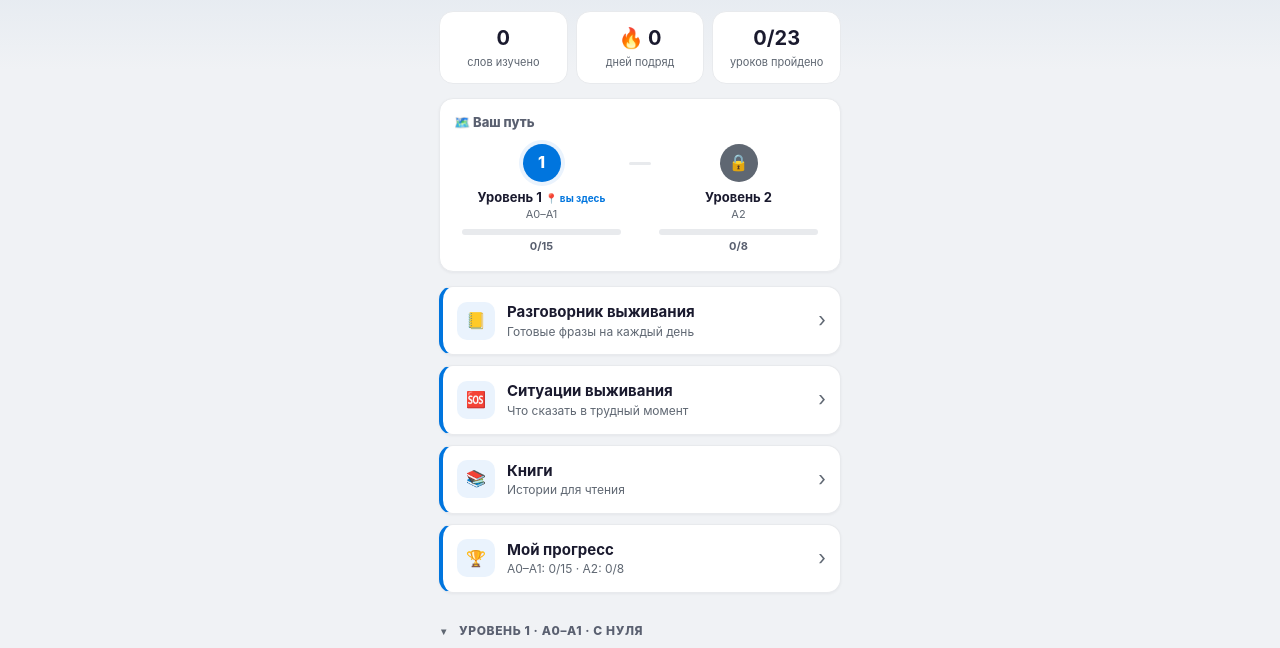
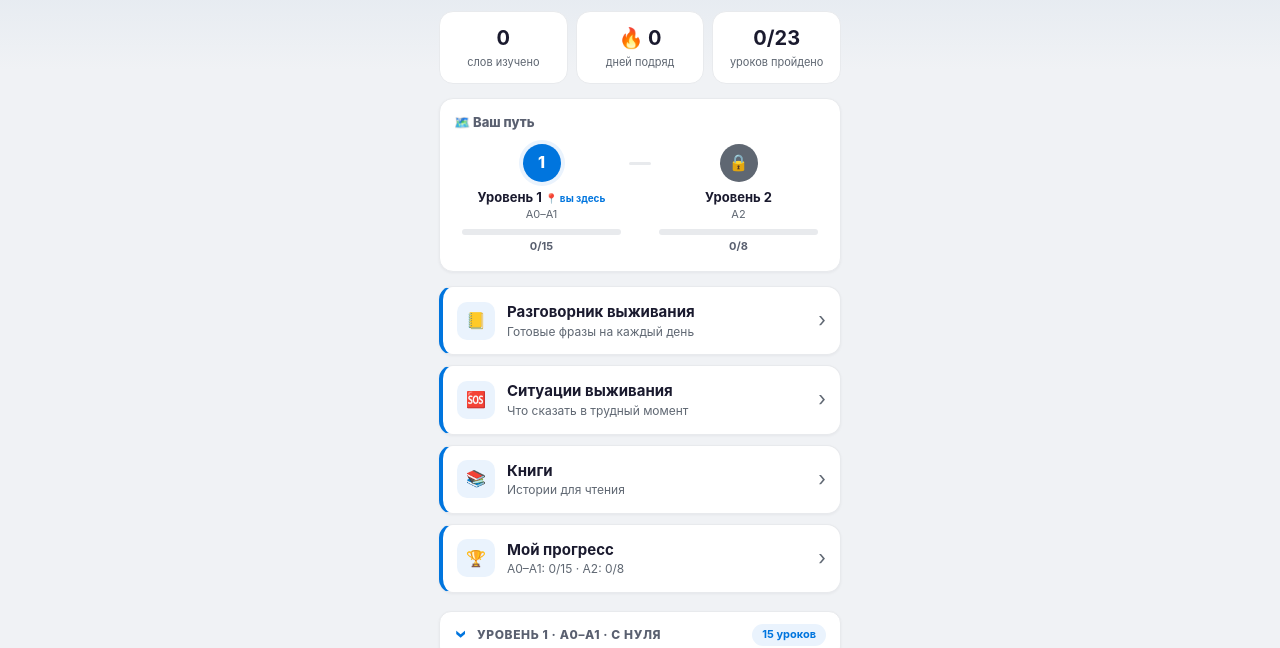
Before and after one commit to zoiruk/English-for-Seasonal-Workers, a website: page app/index.html in a window 1280 px wide. Shown: the part 90-738 px from the top of the page. Drawn offline with Linux system fonts and the light colour scheme.

Commit message:
feat(ui): style level headers as clear tappable accordions
Level headers now look interactive: card background + border, hover tint,
a rotating chevron (collapsed › / open ▾), and a 'N уроков' count badge so
it's obvious there are lessons to reveal. Fix: transform needs the chevron
to be display:inline-block. CACHE_VERSION esw-v77->v79.

Co-Authored-By: Claude Opus 4.8 <noreply@anthropic.com>

```diff
--- a/app/app.js
+++ b/app/app.js
@@ -156,6 +156,12 @@
     if (store.collapsed && typeof store.collapsed[level] === "boolean") return store.collapsed[level];
     return complete; // default: collapsed iff that level is fully done
   }
+  function lessonsWord(n) { // Russian plural for "урок"
+    var m10 = n % 10, m100 = n % 100;
+    if (m10 === 1 && m100 !== 11) return "урок";
+    if (m10 >= 2 && m10 <= 4 && (m100 < 12 || m100 > 14)) return "урока";
+    return "уроков";
+  }
 
   /* ---------- storage ---------- */
   var KEY = "esw_progress_v1";
@@ -288,8 +294,12 @@
       ];
       sections.forEach(function (sec) {
         var collapsed = levelCollapsed(sec.level, sec.complete);
-        h += '<div class="level-head lvl-toggle' + sec.cls + '" data-level="' + sec.level + '">' +
-          '<span class="lvl-chev">' + (collapsed ? "▸" : "▾") + "</span> " + sec.head + "</div>";
+        var count = sec.hi - sec.lo + 1;
+        h += '<div class="level-head lvl-toggle' + sec.cls + (collapsed ? "" : " open") + '" data-level="' + sec.level + '">' +
+          '<span class="lvl-chev">›</span>' +
+          '<span class="lvl-title">' + sec.head + "</span>" +
+          '<span class="lvl-count">' + count + " " + lessonsWord(count) + "</span>" +
+          "</div>";
         h += '<div class="level-group' + (collapsed ? " collapsed" : "") + '" data-group="' + sec.level + '">';
         LESSONS.forEach(function (les) { if (les.id >= sec.lo && les.id <= sec.hi) h += lessonCardHTML(les); });
         h += "</div>";
@@ -304,7 +314,7 @@
         var grp = app.querySelector('.level-group[data-group="' + level + '"]');
         if (!grp) return;
         var nowCollapsed = grp.classList.toggle("collapsed");
-        head.querySelector(".lvl-chev").textContent = nowCollapsed ? "▸" : "▾";
+        head.classList.toggle("open", !nowCollapsed);
         store.collapsed = store.collapsed || {};
         store.collapsed[level] = nowCollapsed;
         save(store);
--- a/app/style.css
+++ b/app/style.css
@@ -303,8 +303,27 @@ code { background: var(--accent-soft); color: var(--text); padding: 1px 5px; bor
 .lesson-card.locked .num { background: var(--border); color: var(--text3); }
 .level-head { font-size: 12px; font-weight: 800; color: var(--text2); text-transform: uppercase; letter-spacing: .05em; margin: 22px 2px 8px; }
 .level-lock { font-weight: 600; color: var(--text3); text-transform: none; letter-spacing: 0; }
-.lvl-toggle { cursor: pointer; user-select: none; display: flex; align-items: center; gap: 6px; min-height: 32px; }
-.lvl-chev { font-size: 10px; color: var(--text3); width: 12px; display: inline-block; }
+.lvl-toggle {
+  cursor: pointer; user-select: none; display: flex; align-items: center; gap: 9px;
+  background: var(--card); border: 1px solid var(--border); border-radius: 12px;
+  padding: 12px 14px; margin: 18px 0 8px; box-shadow: 0 1px 3px rgba(20,20,46,.05);
+  transition: background .12s ease, box-shadow .12s ease;
+}
+.lvl-toggle:hover { background: var(--accent-soft); }
+.lvl-toggle.a2:hover { background: var(--accent-a2-soft); }
+.lvl-toggle:active { transform: scale(.992); }
+.lvl-chev {
+  font-size: 19px; font-weight: 800; line-height: 1; color: var(--accent);
+  width: 14px; text-align: center; display: inline-block; transition: transform .15s ease;
+}
+.lvl-toggle.a2 .lvl-chev { color: var(--accent-a2); }
+.lvl-toggle.open .lvl-chev { transform: rotate(90deg); }
+.lvl-title { flex: 1; }
+.lvl-count {
+  text-transform: none; letter-spacing: 0; font-size: 11px; font-weight: 700;
+  color: var(--accent); background: var(--accent-soft); border-radius: 999px; padding: 3px 10px;
+}
+.lvl-toggle.a2 .lvl-count { color: var(--accent-a2); background: var(--accent-a2-soft); }
 .level-group.collapsed { display: none; }
 
 .reader-text { padding: 4px 14px; }
--- a/app/sw.js
+++ b/app/sw.js
@@ -1,6 +1,6 @@
 /* Service worker — offline-first for budget Androids with no field internet.
    Bump CACHE_VERSION to force-refresh after data/code changes (kill-switch). */
-const CACHE_VERSION = "esw-v77";
+const CACHE_VERSION = "esw-v79";
 const PRECACHE = ["./", "index.html", "style.css", "app.js", "data.js", "phrasebook.js", "reader.js", "scenarios.js", "manifest.json", "icon.svg"];
 
 self.addEventListener("install", (e) => {
```
Also changed, not shown: STATE.md (+5 -0 lines).
